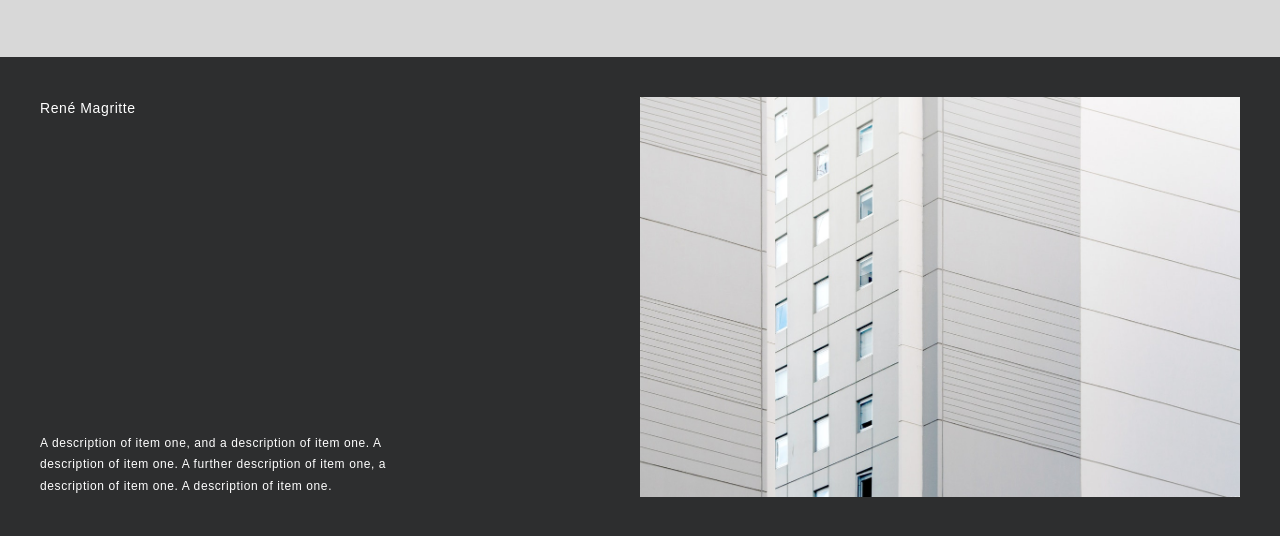
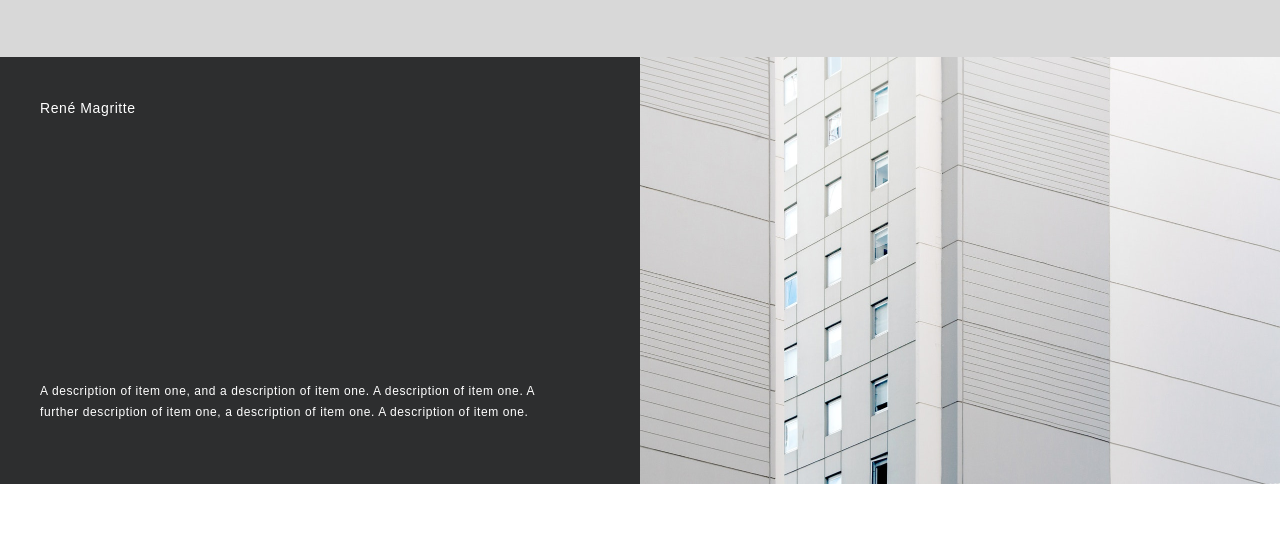
Before and after one commit to joshuaryaan/store, a plain HTML site: page index.html in a window 1280 px wide. Shown: the part 1082-1618 px from the top of the page. After the commit the page ends 1566 px from the top, so only its background shows below. Drawn offline with Linux system fonts and the light colour scheme.

Commit message:
gh-pages

```diff
--- a/css/style.css
+++ b/css/style.css
@@ -116,7 +116,7 @@ header ul:nth-of-type(even) li {
     position: relative;
     width: 100%;
     overflow: auto;
-    padding: 40px 0 60px 0;
+/*    padding: 40px 0 60px 0;*/
 }
 
 .panel.grey {
@@ -130,7 +130,7 @@ header ul:nth-of-type(even) li {
 
 .panel > h1 {
     display: inline-block;
-    margin: 0 20px 40px 40px;
+    margin: 40px 20px 40px 40px;
 }
 
 .panel .featured {
@@ -141,7 +141,7 @@ header ul:nth-of-type(even) li {
 
 .panel .featured div {
     width: calc(33.33% - 20px);
-    margin: 0 10px;
+    margin: 0 10px 60px 10px;
     overflow: auto;
     float: left;
 }
@@ -169,11 +169,11 @@ header ul:nth-of-type(even) li {
 
 .single div {
     position: absolute;
-    width: 360px;
-    max-width: calc(50vw - 60px);
+    width: calc(50vw - 80px);
+    max-width: 500px;
     float: left;
     overflow: auto;
-    margin-left: 40px;
+    margin: 0 40px;
     top: 40px; bottom: 60px;
 }
 
@@ -183,10 +183,9 @@ header ul:nth-of-type(even) li {
 }
 
 .single img {
-    width: calc(50vw - 40px);
+    width: 50vw;
     display: block;
     float: right;
-    margin-right: 40px;
 }
 
 /*NAVIGATION*/
@@ -267,7 +266,7 @@ nav .gradient {
 
 .info {
     overflow: visible;
-    margin-bottom: 30px;
+    margin-bottom: 36px;
 }
 
 .breadcrumbs {
```
